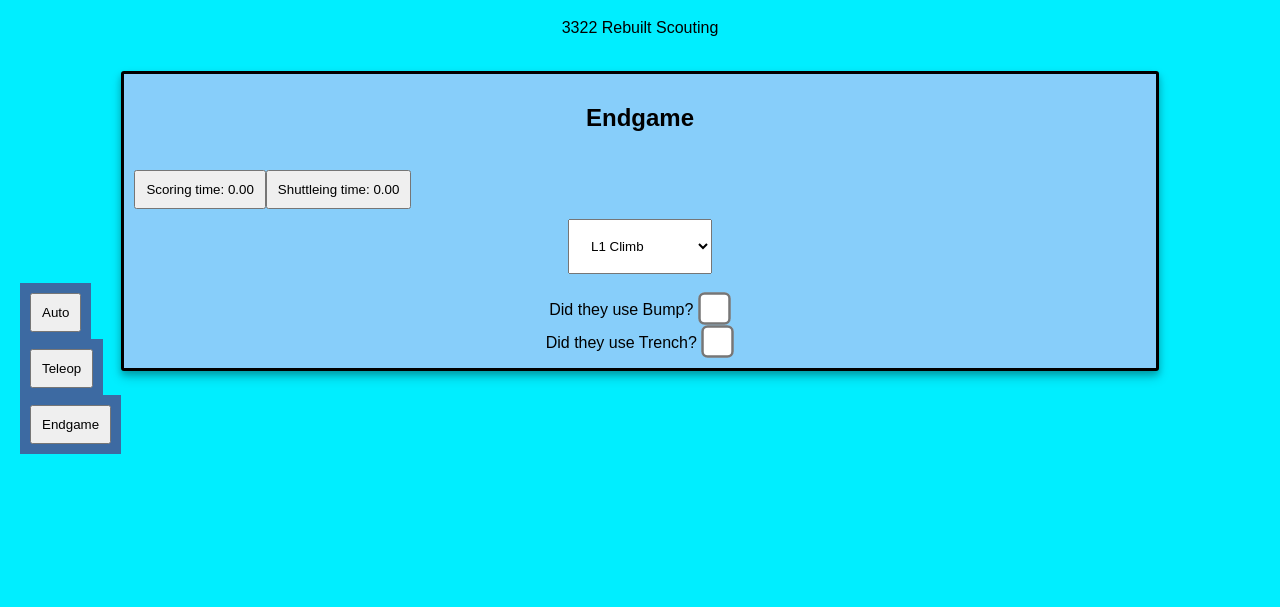
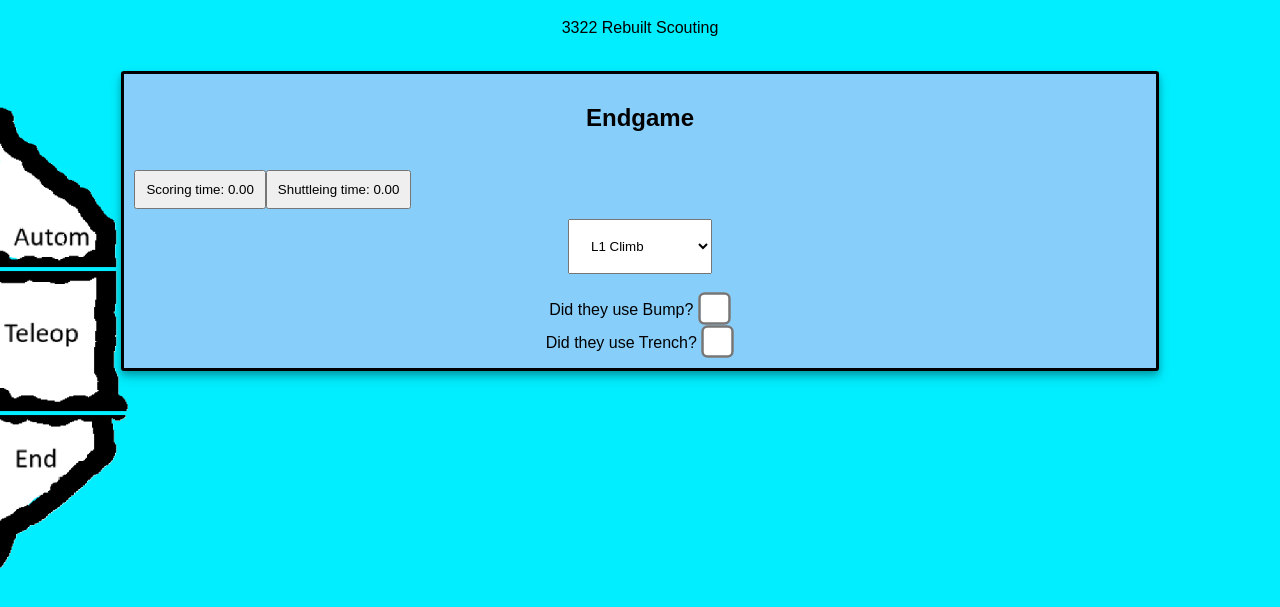
Before and after one commit to frc3322/3322Scouting2026, a plain HTML site: page match scouting/endgame.html in a window 1280 px wide. Shown: the part 61-668 px from the top of the page. Drawn offline with Linux system fonts and the light colour scheme; a script that the page names is missing.

Commit message:
updated button ui

```diff
--- a/match scouting/endgame.html
+++ b/match scouting/endgame.html
@@ -11,19 +11,15 @@
 <body style="background-color:#00eeff;">
     <!-- This is the visible content of the page -->
 
-    <div class="fixedElement" style="top: 43%;">
+    <div class="fixedElement">
     <a href = "auton.html">
-    <button>Auto</button>
+    <img src="../images/Auto-Button.png" width="100%" height="100%">
     </a>
-    </div>
-    <div class="fixedElement" style="top: 50%;">
     <a href = "teleop.html">
-    <button>Teleop</button>
+    <img src="../images/Tele-button.png" width="100%" height="100%">
     </a>
-    </div>
-    <div class="fixedElement" style="top: 57%;">
     <a href = "endgame.html">
-    <button>Endgame</button>
+    <img src="../images/Endgame-Button.png" width="100%" height="100%">
     </a>
     </div>
 
--- a/stylesheet.css
+++ b/stylesheet.css
@@ -28,11 +28,16 @@ select {
 }
 .fixedElement{
     position: fixed;
-    left: 20px;
-    background-color:#3D6AA2;
+    display: flex;
+    flex-direction: column;
+    left: 0px;
     color: white;
-    padding: 10px;
+    padding: 0px;
     z-index: 1000;
+    width: 10%;
+    top:50%;
+    transform: translate(0,-50%);
+    height:fit-content;
 }
 
 
```
Also changed, not shown: index.html (+1 -1 lines), match scouting/auton.html (+9 -12 lines), match scouting/teleop.html (+4 -8 lines), images/Auto-Button.png (added), images/Endgame-Button.png (added), images/Tele-button.png (added), match scouting/MatchScouting.js (added).
